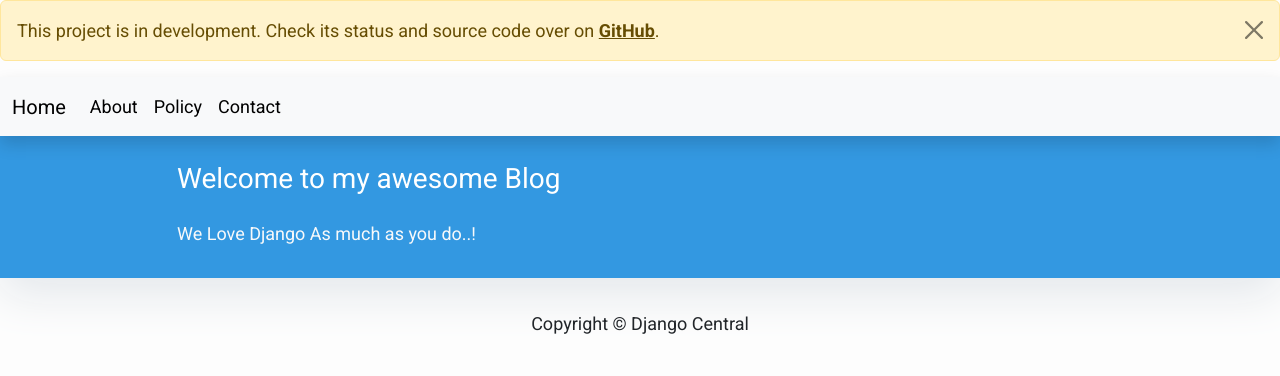
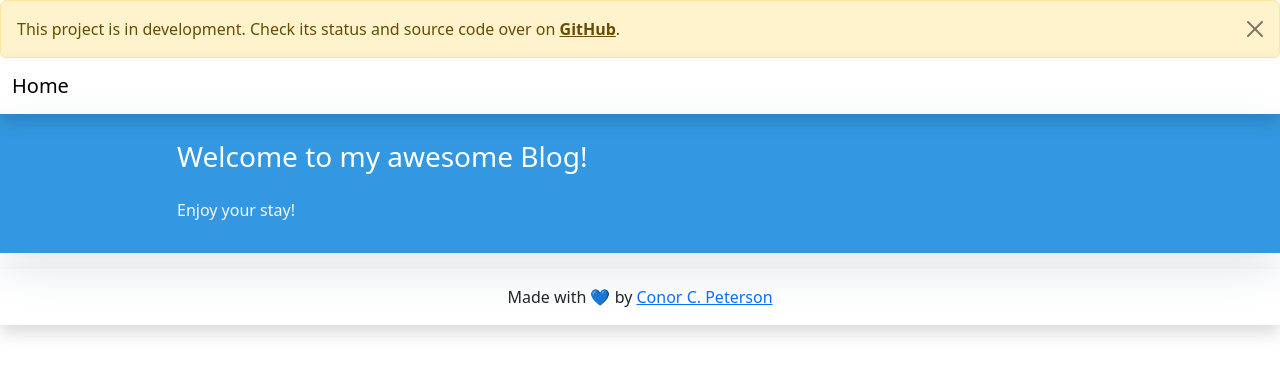
Before and after one commit to wem1c/django_blog, a Django app: page / in a window 1280 px wide. Shown: the top 376 px of the page. Run offline with Django 4.2, Linux system fonts and the light colour scheme; data that the repository does not hold is empty.

Commit message:
style: update general styling
Remove unnecessary css styles, update data, simplify layouts.

```diff
--- a/templates/index.html
+++ b/templates/index.html
@@ -1,39 +1,22 @@
 {% extends "layout.html" %}
 {% block content %}
-<style>
-    body {
-        font-family: "Roboto", sans-serif;
-        font-size: 18px;
-        background-color: #fdfdfd;
-    }
-
-    .head_text {
-        color: white;
-    }
-
-    .card {
-        box-shadow: 0 16px 48px #E3E7EB;
-    }
-</style>
-
 <header class="masthead">
     <div class="overlay"></div>
     <div class="container">
         <div class="row">
             <div class=" col-md-8 col-md-10 mx-auto">
                 <div class="site-heading">
-                    <h3 class=" site-heading my-4 mt-3 text-white"> Welcome to my awesome Blog </h3>
-                    <p class="text-light">We Love Django As much as you do..! &nbsp
-                    </p>
+                    <h3 class=" site-heading my-4 mt-3 text-white">Welcome to my awesome Blog!</h3>
+                    <p class="text-light">Enjoy your stay!</p>
                 </div>
             </div>
         </div>
     </div>
 </header>
 <div class="container">
-    <div class="row">
+    <div class="">
         <!-- Blog Entries Column -->
-        <div class="col-md-8 mt-3 left">
+        <div class="col-md-8 mx-auto mt-3">
             {% for post in post_list %}
             <div class="card mb-4">
                 <div class="card-body">
--- a/templates/layout.html
+++ b/templates/layout.html
@@ -8,26 +8,11 @@
     <meta name="viewport" content="width=device-width, initial-scale=1" />
     <link href="https://cdn.jsdelivr.net/npm/bootstrap@5.3.0-alpha3/dist/css/bootstrap.min.css" rel="stylesheet"
         integrity="sha384-KK94CHFLLe+nY2dmCWGMq91rCGa5gtU4mk92HdvYe+M/SXH301p5ILy+dN9+nJOZ" crossorigin="anonymous">
+    <link rel="stylesheet" href="https://cdn.jsdelivr.net/npm/bootstrap-icons@1.10.4/font/bootstrap-icons.css">
 </head>
 
 <body>
     <style>
-        body {
-            font-family: "Roboto", sans-serif;
-            font-size: 17px;
-            background-color: #fdfdfd;
-        }
-
-        .shadow {
-            box-shadow: 0 4px 2px -2px rgba(0, 0, 0, 0.1);
-        }
-
-        .btn-danger {
-            color: #fff;
-            background-color: #f00000;
-            border-color: #dc281e;
-        }
-
         .masthead {
             background: #3398E1;
             height: auto;
@@ -37,41 +22,24 @@
         }
     </style>
     <!-- Alert: In development -->
-    <div class="alert alert-warning alert-dismissible fade show" role="alert">
+    <div class="alert alert-warning alert-dismissible fade show mb-0" role="alert">
         This project is in development. Check its status and source code over on <a
             href="https://github.com/wem1c/django_blog" class="alert-link">GitHub</a>.
         <button type="button" class="btn-close" data-bs-dismiss="alert" aria-label="Close"></button>
     </div>
 
     <!-- Navigation -->
-    <nav class="navbar navbar-expand-lg navbar-light bg-light shadow" id="mainNav">
+    <nav class="navbar navbar-expand-lg shadow">
         <div class="container-fluid">
             <a class="navbar-brand" href="{% url 'home' %}">Home</a>
-            <button class="navbar-toggler navbar-toggler-right" type="button" data-toggle="collapse"
-                data-target="#navbarResponsive" aria-controls="navbarResponsive" aria-expanded="false"
-                aria-label="Toggle navigation">
-                <span class="navbar-toggler-icon"></span>
-            </button>
-            <div class="collapse navbar-collapse" id="navbarResponsive">
-                <ul class="navbar-nav ml-auto">
-                    <li class="nav-item text-black">
-                        <a class="nav-link text-black font-weight-bold" href="#">About</a>
-                    </li>
-                    <li class="nav-item text-black">
-                        <a class="nav-link text-black font-weight-bold" href="#">Policy</a>
-                    </li>
-                    <li class="nav-item text-black">
-                        <a class="nav-link text-black font-weight-bold" href="#">Contact</a>
-                    </li>
-                </ul>
-            </div>
         </div>
     </nav>
     {% block content %}
     <!-- Content Goes here -->
     {% endblock content %}
-    <footer class="py-3 bg-grey">
-        <p class="m-0 text-dark text-center ">Copyright &copy; Django Central</p>
+    <footer class="py-3 shadow">
+        <p class="m-0 text-dark text-center">Made with 💙 by <a href="https://conorpeterson.com">Conor C. Peterson</a>
+        </p>
     </footer>
     <script src="https://cdn.jsdelivr.net/npm/bootstrap@5.3.0-alpha3/dist/js/bootstrap.bundle.min.js"
         integrity="sha384-ENjdO4Dr2bkBIFxQpeoTz1HIcje39Wm4jDKdf19U8gI4ddQ3GYNS7NTKfAdVQSZe" crossorigin="anonymous">
```
